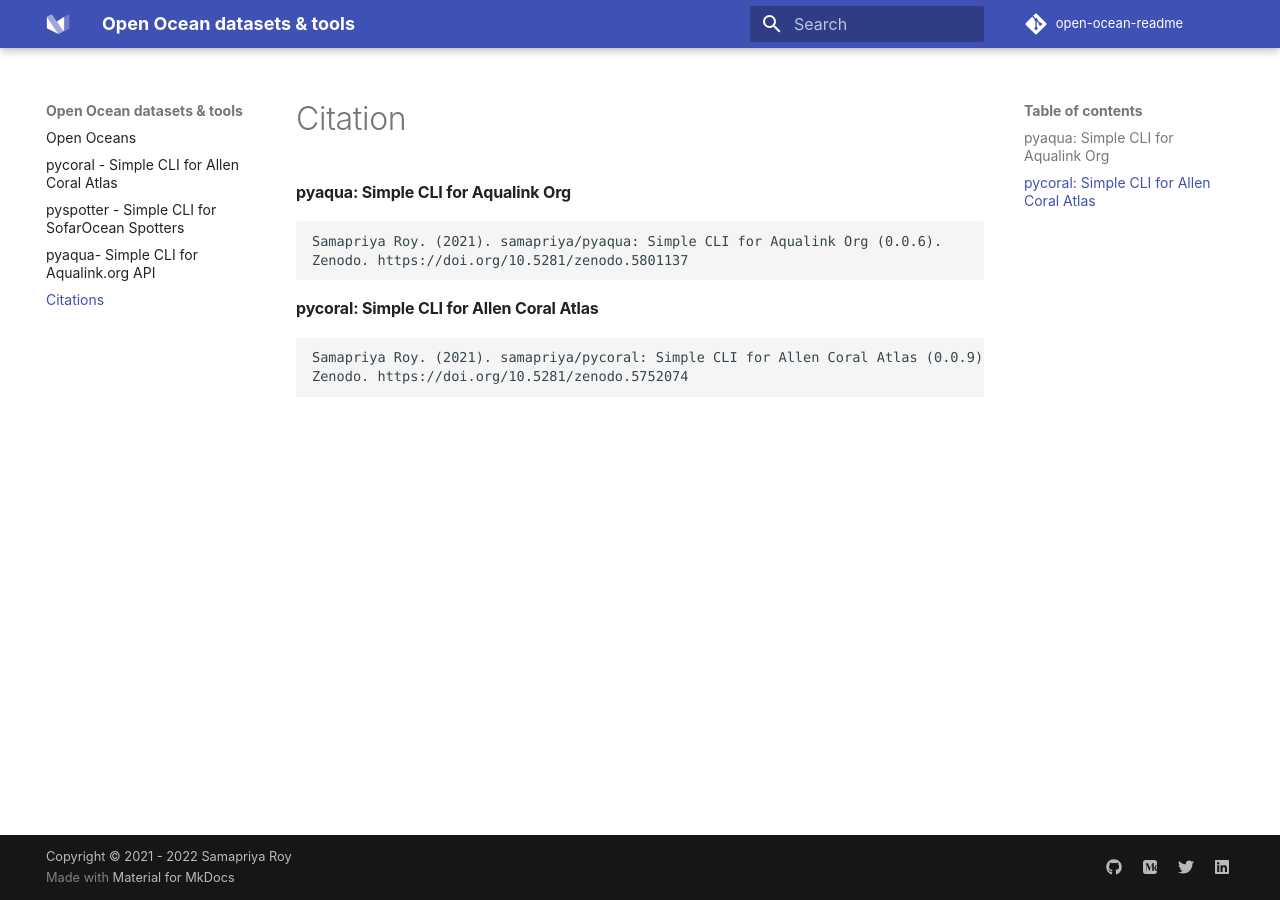
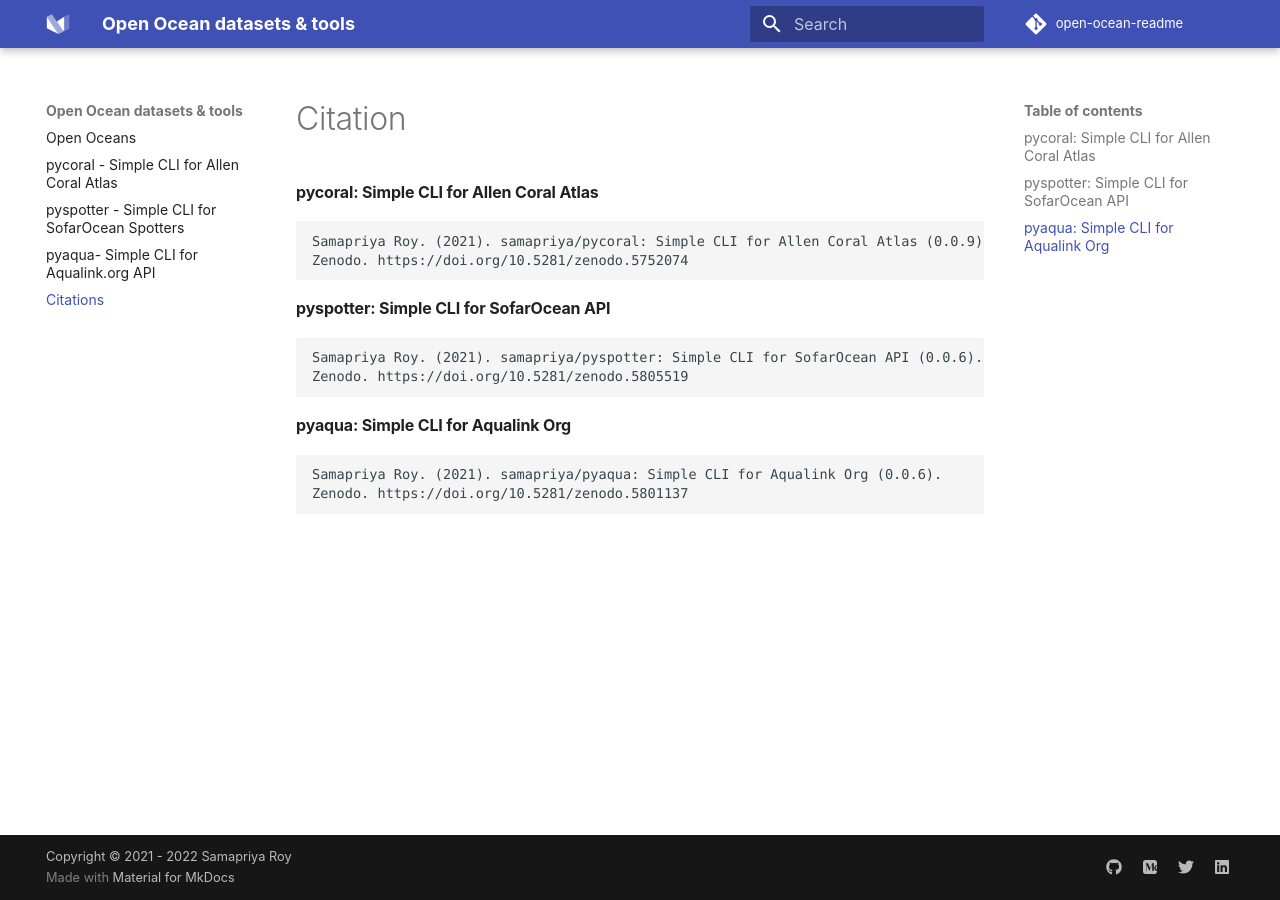
Before and after one commit to open-oceans/open-oceans.github.io, an MkDocs documentation site: the page built from docs/citations.md, in a window 1280 px wide. Built offline with MkDocs 1.6.1 and Material for MkDocs 9.7.7, drawn with Linux system fonts in a browser that asks for light colours; some web fonts are replaced; comment, search, counter and statistics services are not loaded.

Commit message:
updated pyspotter

````diff
--- a/docs/citations.md
+++ b/docs/citations.md
@@ -1,4 +1,18 @@
 # Citation
+
+#### pycoral: Simple CLI for Allen Coral Atlas
+
+```
+Samapriya Roy. (2021). samapriya/pycoral: Simple CLI for Allen Coral Atlas (0.0.9).
+Zenodo. https://doi.org/10.5281/zenodo.5752074
+```
+
+#### pyspotter: Simple CLI for SofarOcean API
+
+```
+Samapriya Roy. (2021). samapriya/pyspotter: Simple CLI for SofarOcean API (0.0.6).
+Zenodo. https://doi.org/10.5281/zenodo.5805519
+```
 
 #### pyaqua: Simple CLI for Aqualink Org
 
@@ -6,10 +20,3 @@
 Samapriya Roy. (2021). samapriya/pyaqua: Simple CLI for Aqualink Org (0.0.6).
 Zenodo. https://doi.org/10.5281/zenodo.5801137
 ```
-
-#### pycoral: Simple CLI for Allen Coral Atlas
-
-```
-Samapriya Roy. (2021). samapriya/pycoral: Simple CLI for Allen Coral Atlas (0.0.9).
-Zenodo. https://doi.org/10.5281/zenodo.5752074
-```
````
Also changed, not shown: docs/index.md (+1 -1 lines), docs/projects/pyspotter.md (+3 -3 lines).
